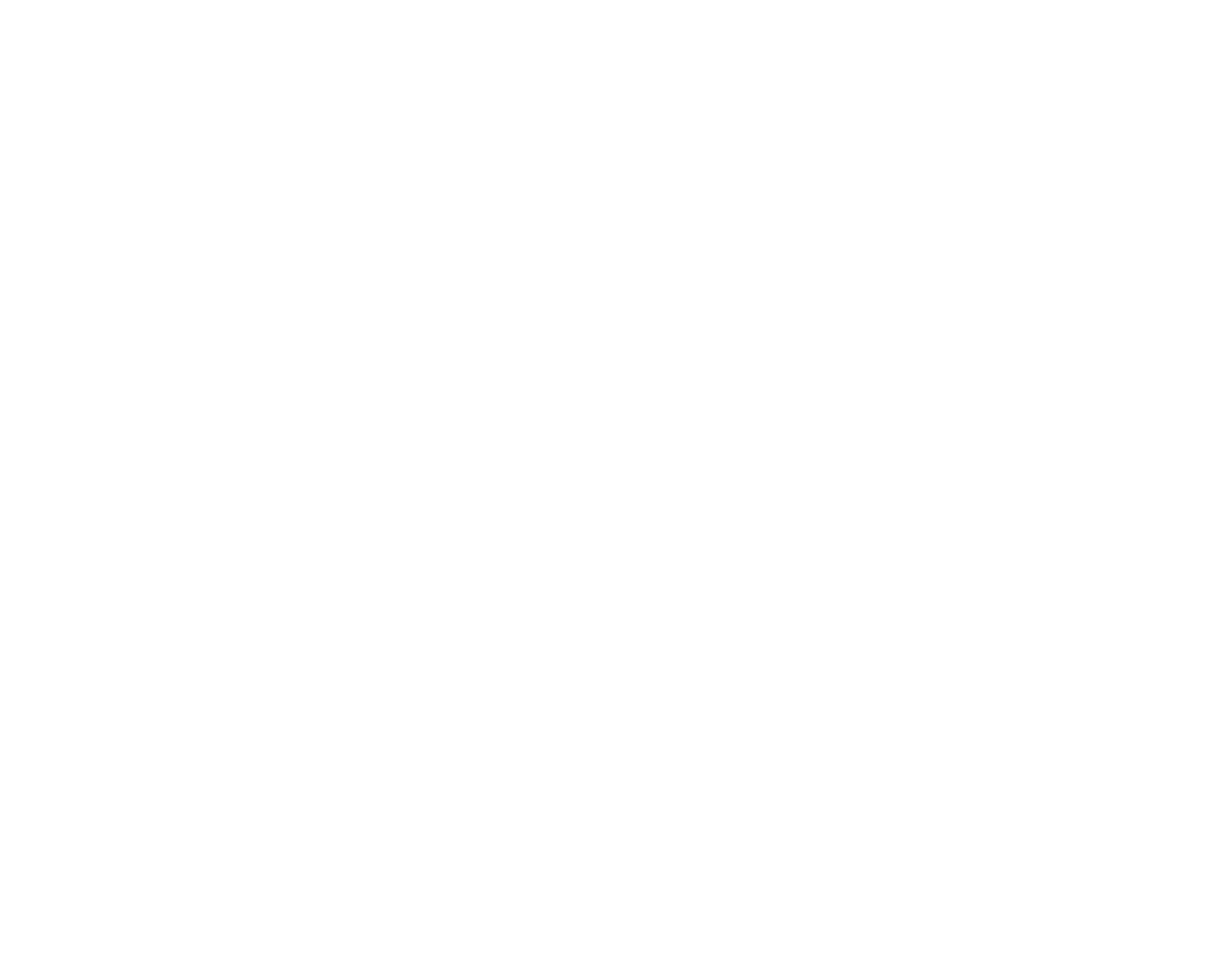
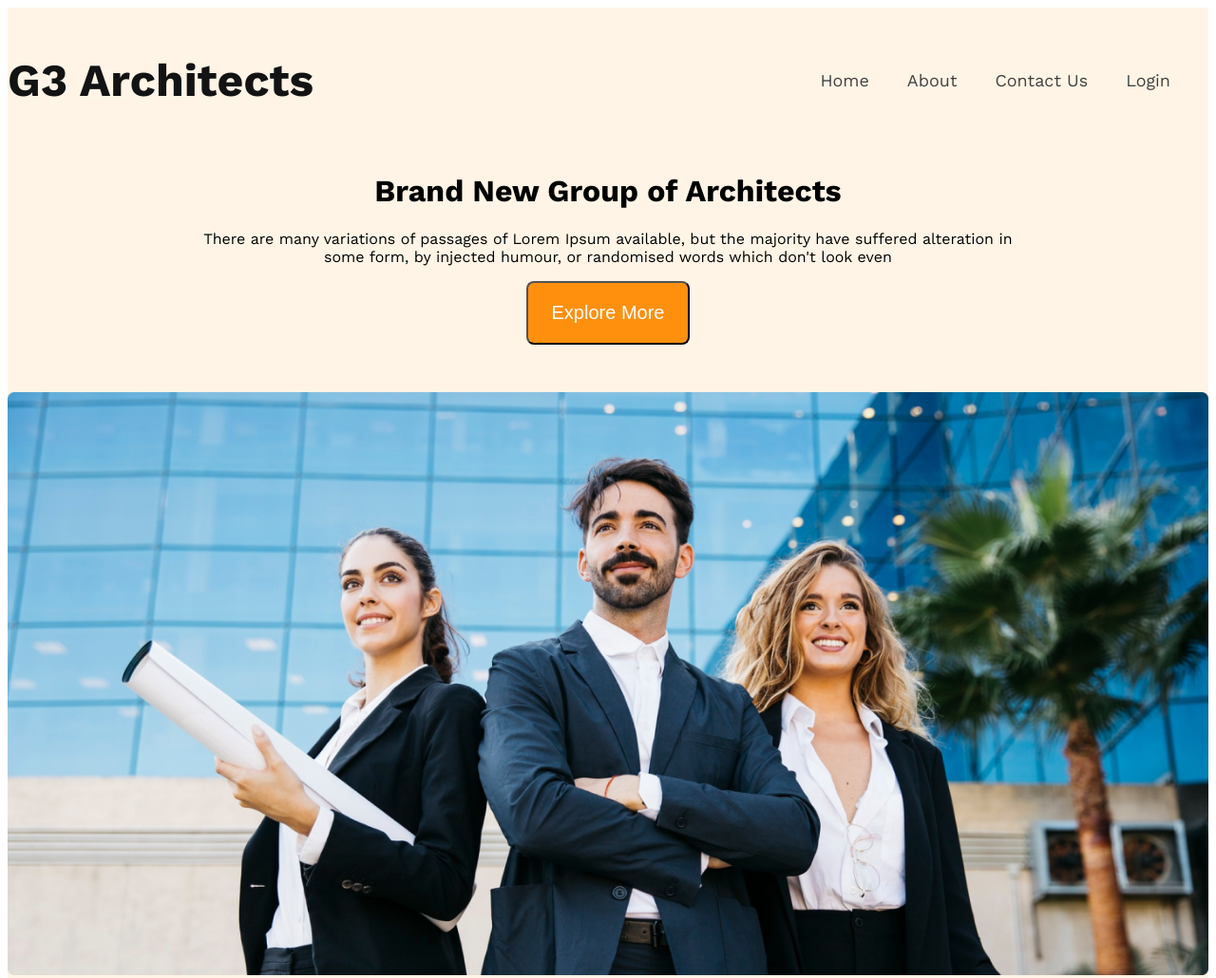
Before and after one commit to emon544954/g3-architects-website, a plain HTML site: page index.html in a window 1280 px wide. Shown: the top 1030 px of the page at 95% size. Before the commit the page ends 800 px from the top, so only its background shows below. Drawn offline with nearby package versions, Linux system fonts and the light colour scheme.

Commit message:
banner section complete commit

```diff
--- a/index.html
+++ b/index.html
@@ -6,9 +6,28 @@
     <title>G-3 Architechs</title>
     <link rel="stylesheet" href="styles/architecs.css">
 </head>
-<body>
+<body class="work-sans-font">
 
-    <header>
+    <header class="bg-light">
+        <nav class="navbar display-flex">
+            <h3 class="brand">G3 Architects</h3>
+            <ul class="nav-links display-flex ">
+                <li class="nav-item"><a href="" class="nav-link text-gray">Home</a></li>
+                <li class="nav-item"><a href="" class="nav-link text-gray">About</a></li>
+                <li class="nav-item"><a href="" class="nav-link text-gray">Contact Us  </a></li>
+                <li class="nav-item"><a href="" class="nav-link text-gray"> Login</a></li>
+            </ul>
+
+        </nav>
+        <div class="banner">
+         <div class="banner-containt">
+            <h1 class="banner-title">Brand New Group of Architects  </h1>
+            <p class="banner-discription">There are many variations of passages of Lorem Ipsum available, but the majority have suffered alteration in some form, by injected humour, or randomised words which don't look even</p>
+               <button class="btn-primary">Explore More</button>
+         </div>
+               <img class="banner-image" src="images/banner.png" alt="">
+
+        </div>
 
     </header>
     <main>
--- a/styles/architecs.css
+++ b/styles/architecs.css
@@ -0,0 +1,79 @@
+@import url('https://fonts.googleapis.com/css2?family=Work+Sans:ital,wght@0,100..900;1,100..900&display=swap');
+
+.work-sans-font {
+    font-family: "Work Sans", serif;
+    font-optical-sizing: auto;
+    font-weight: 400px;
+    font-style: normal;
+  }
+  /* dark-02 */
+  .text-gray{
+    color: #424242;
+
+  }
+  /* dark-03 */
+  .text-light-gray{
+    color: #727272;
+
+  }
+  .btn-primary{
+    margin: 0 auto;
+    background-color: #FF900E;
+    color: white;
+    border-radius: 8px;
+    padding: 20px 25px;
+    font-size: 1.25rem;
+    font-weight: 600px;
+
+  }
+  .display-flex{
+    display:flex ;
+  }
+  .navbar{
+    justify-content: space-between;
+    align-items: center;
+
+  }
+  .nav-link{
+    text-decoration: none;
+    font-weight: 500px;
+    font-size: 18px;
+
+  }
+  .brand{
+    font-size:3rem;
+    font-weight: bold;
+    color: #131313;
+  }
+
+  .nav-item{
+    list-style: none;
+    margin-right: 40px;
+
+  }
+  .bg-light{
+    background-color: rgba(255, 144, 14, 0.1);
+  }
+  .navbar, .banner{
+    max-width: 1440px;
+    margin: 0 auto;
+  }
+  .banner-containt{
+    max-width: 868px;
+    margin: 0 auto;
+    text-align: center;
+    margin-bottom: 50px;
+  }
+.banner-title{
+    font-weight: bold;
+    font-weight: 4rem;
+}
+.banner-image{
+    width: 100%;
+}
+/* responsive media query */
+@media screen and (max-width:576px) {
+    .navbar, .nav-links{
+        flex-direction: column;
+    }
+}
```
